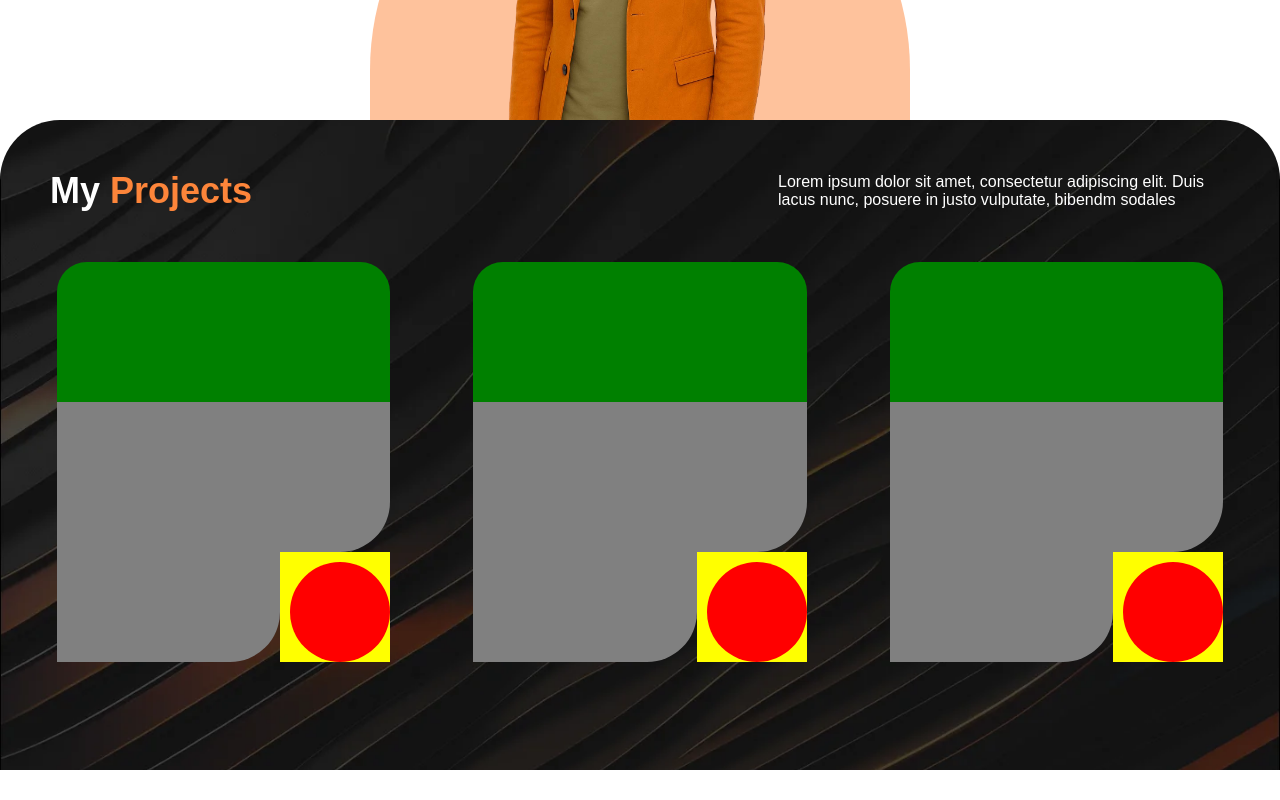
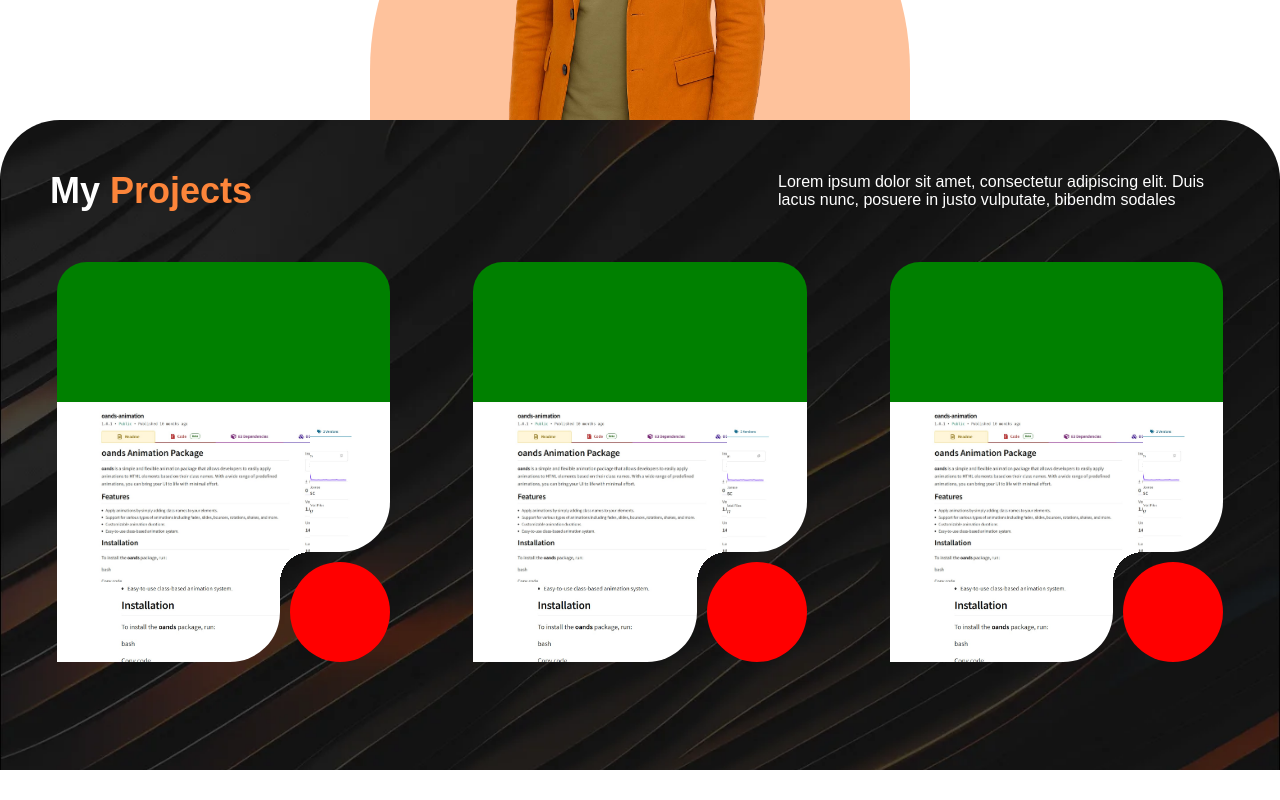
Before and after one commit to francis-vimal/Portfolio, an Angular app in the folder portfolio/: page / in a window 1280 px wide. Shown: the part 647-1447 px from the top of the page. Built offline with nearby package versions, Linux system fonts and the light colour scheme; a web font is replaced by a local one.

Commit message:
007 - Background-position changes

```diff
--- a/portfolio/src/app/components/projects/projects.component.html
+++ b/portfolio/src/app/components/projects/projects.component.html
@@ -7,6 +7,7 @@
         <div class="projectContentSvg" *ngFor="let project of projects">
             <!-- <img [src]="'../../../assets/' + project + '.jpg'" width="100%" height="90%" /> -->
              <div class="horizontalRect"></div>
+             <div class="horizontalRectBorder"></div>
              <div class="verticalRect"></div>
              <div class="navArrow"></div>
         </div>
--- a/portfolio/src/app/components/projects/projects.component.scss
+++ b/portfolio/src/app/components/projects/projects.component.scss
@@ -6,6 +6,7 @@
     background-image: url("../../../assets/projects_background.webp");
     background-position: center;
     background-size: cover;
+    background-attachment: fixed;
     border-radius: 60px 60px 0 0;
     margin-bottom: 30px;
 }
@@ -64,7 +65,7 @@
     right: 0;
     width: 110px;
     height: 110px;
-    background-color: yellow;
+    // background-color: yellow;
 }
 
 .navArrow {
@@ -86,6 +87,22 @@
     border-radius: 0 0 50px 0;
 }
 
+.horizontalRectBorder {
+    position: absolute;
+    width: 76%;
+    height: 180px;
+    background-color: grey;
+    z-index: 10;
+    bottom: 80px;
+    /* ✨ MASK TO REMOVE BOTTOM-RIGHT CORNER */
+    -webkit-mask-image:
+      radial-gradient(circle at bottom right, transparent 30px, black 30px);
+    mask-image:
+      radial-gradient(circle at bottom right, transparent 30px, black 30px);
+    -webkit-mask-composite: destination-out; /* For Chrome */
+    mask-composite: exclude;                 /* For Firefox */
+}
+
 .verticalRect {
     position: absolute;
     width: calc(100% - 110px);
@@ -95,3 +112,9 @@
     bottom: 0;
     border-radius: 0 0 50px 0;
 }
+
+.horizontalRect, .horizontalRectBorder, .verticalRect {
+    background-image: url("../../../assets/oands_page.jpg");
+    background-size: cover;
+    background-position: 0 0;
+}
```
